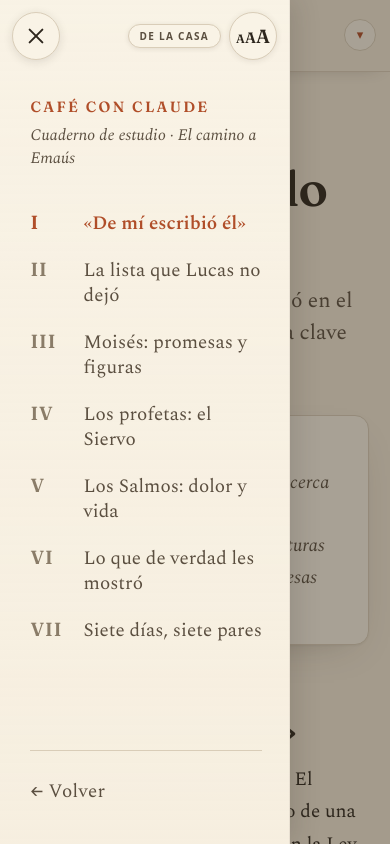
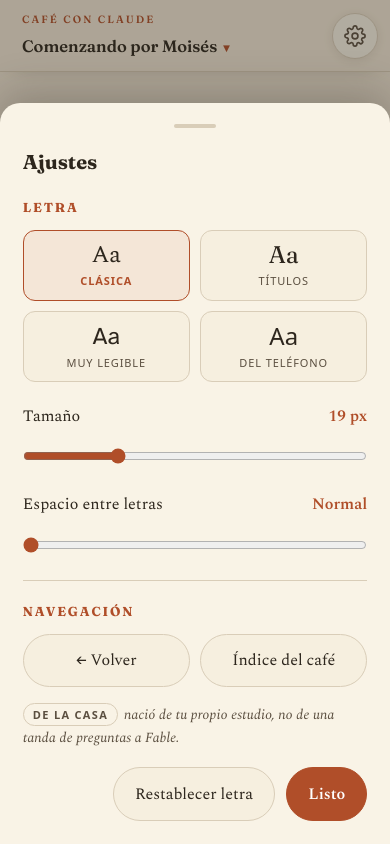
Before and after one commit to giannifontanot/coffee-with-claude, a plain HTML site: page comenzando-por-moises.html in a window 390 px wide. Both pictures are taken after a click on the button "Ajustes: letra y navegación". Shown: the top 844 px of the page. Drawn offline with nearby package versions, Linux system fonts and the light colour scheme.

Commit message:
Moisés: engrane de Ajustes (letra + volver + índice); sin ☰ en el teléfono
Co-Authored-By: Claude Opus 5.5 <noreply@anthropic.com>
Claude-Session: https://claude.ai/code/session_012btxuzZZvXQaJWohrECjQu

```diff
--- a/comenzando-por-moises.html
+++ b/comenzando-por-moises.html
@@ -93,7 +93,7 @@
     -webkit-backdrop-filter: blur(10px); backdrop-filter: blur(10px);
     border-bottom: 1px solid var(--line);
     display: flex; align-items: center; gap: 12px;
-    padding: env(safe-area-inset-top) 10px 0 70px;
+    padding: env(safe-area-inset-top) 12px 0 18px;
     letter-spacing: 0;
     box-shadow: 0 6px 18px -14px rgba(45,38,29,.45);
   }
@@ -117,13 +117,38 @@
     -webkit-tap-highlight-color: transparent;
   }
   .barra-top .rotulo .textos { flex: 1; min-width: 0; }
-  .barra-top .rotulo .flecha {
+  .barra-top .rotulo .flecha-vieja {
     flex-shrink: 0; width: 32px; height: 32px; border-radius: 50%;
     display: inline-flex; align-items: center; justify-content: center;
     background: var(--card); border: 1px solid var(--line); color: var(--terracotta);
     font-size: 13px; transition: transform .25s ease;
   }
-  .barra-top .rotulo[aria-expanded="true"] .flecha { transform: rotate(180deg); }
+  .barra-top .rotulo { flex: 1; min-width: 0; }
+  .barra-top .donde { display: flex; align-items: baseline; gap: 6px; }
+  .barra-top #donde { overflow: hidden; text-overflow: ellipsis; white-space: nowrap; min-width: 0; transition: opacity .2s ease; }
+  .barra-top #donde.cambia { opacity: 0; }
+  .barra-top .caret { flex-shrink: 0; color: var(--terracotta); font-size: 12px; transition: transform .25s ease; }
+  .barra-top .rotulo[aria-expanded="true"] .caret { transform: rotate(180deg); }
+  /* Engrane: abre los ajustes (letra y navegación) */
+  .engrane {
+    flex-shrink: 0; width: 46px; height: 46px; border-radius: 50%; padding: 0; cursor: pointer;
+    display: inline-flex; align-items: center; justify-content: center;
+    background: var(--card); border: 1px solid var(--line); color: var(--ink-soft);
+    box-shadow: 0 2px 10px rgba(45,38,29,0.10); -webkit-tap-highlight-color: transparent;
+    transition: transform .3s ease, color .2s;
+  }
+  .engrane:active { transform: rotate(45deg); color: var(--terracotta); }
+  /* En el teléfono ya no hay ☰: la lista de secciones y el engrane lo reemplazan */
+  @media (max-width: 999px) {
+    #nav-toggle, #nav-scrim, body nav.sidebar { display: none; }
+  }
+  /* Ajustes: sección de navegación */
+  .dlg-in h3 { font-family: 'Fraunces', serif; font-size: 13px; letter-spacing: .14em; text-transform: uppercase; color: var(--terracotta); margin: 0 0 .6rem; }
+  .dlg-in .bloque + .bloque { border-top: 1px solid var(--line); margin-top: .4rem; padding-top: 1rem; }
+  .nav-ajustes { display: grid; grid-template-columns: 1fr 1fr; gap: .55rem; margin-bottom: .8rem; }
+  .nav-ajustes .btn { width: 100%; text-align: center; text-decoration: none; display: inline-flex; align-items: center; justify-content: center; }
+  .origen-nota { font-size: 14px; color: var(--ink-soft); font-style: italic; margin: 0 0 .9rem; }
+  .origen-nota b { font-style: normal; font-family: ui-sans-serif, system-ui, sans-serif; font-size: 11px; letter-spacing: .12em; text-transform: uppercase; border: 1px solid var(--line); border-radius: 999px; padding: 3px 9px; margin-right: 6px; color: var(--muted); }
   /* En el teléfono, la línea de avance corre por el borde de abajo de la barra */
   @media (max-width: 999px) {
     .progress-bar { top: calc(71px + env(safe-area-inset-top)); z-index: 61; height: 2px; }
@@ -380,7 +405,7 @@
   dialog.dlg-letra::backdrop { background: rgba(45,38,29,.35); }
   dialog.dlg-letra[open] { animation: subir .28s cubic-bezier(.2,.8,.2,1); }
   @keyframes subir { from { transform: translateY(100%); } to { transform: none; } }
-  .dlg-in { padding: 1.1rem 1.2rem calc(1.2rem + env(safe-area-inset-bottom)); }
+  .dlg-in { padding: 1.1rem 1.2rem calc(1.2rem + env(safe-area-inset-bottom)); max-height: 92dvh; overflow-y: auto; }
   .dlg-in .asa { width: 42px; height: 4px; border-radius: 4px; background: var(--line); margin: 0 auto .9rem; }
   .dlg-in h2 { font-family: 'Fraunces', serif; font-size: 20px; margin-bottom: .9rem; }
   .fams { display: grid; grid-template-columns: 1fr 1fr; gap: .55rem; margin-bottom: 1.1rem; }
@@ -435,9 +460,11 @@
   <button class="rotulo" id="rotulo" type="button" aria-expanded="false" aria-controls="lista-secciones" aria-label="Ver las secciones">
     <span class="textos">
       <span class="marca-sitio">Café con Claude</span>
-      <span class="donde" id="donde">Comenzando por Moisés</span>
+      <span class="donde"><span id="donde">Comenzando por Moisés</span><span class="caret" aria-hidden="true">▾</span></span>
     </span>
-    <span class="flecha" aria-hidden="true">▾</span>
+  </button>
+  <button class="engrane" id="btn-ajustes" type="button" aria-label="Ajustes: letra y navegación">
+    <svg viewBox="0 0 24 24" width="22" height="22" aria-hidden="true"><path fill="none" stroke="currentColor" stroke-width="1.8" stroke-linecap="round" stroke-linejoin="round" d="M12 15.2a3.2 3.2 0 1 0 0-6.4 3.2 3.2 0 0 0 0 6.4Z"/><path fill="none" stroke="currentColor" stroke-width="1.8" stroke-linecap="round" stroke-linejoin="round" d="M19.4 15a1.7 1.7 0 0 0 .34 1.87l.06.06a2 2 0 1 1-2.83 2.83l-.06-.06a1.7 1.7 0 0 0-1.87-.34 1.7 1.7 0 0 0-1.03 1.56V21a2 2 0 1 1-4 0v-.09a1.7 1.7 0 0 0-1.11-1.56 1.7 1.7 0 0 0-1.87.34l-.06.06a2 2 0 1 1-2.83-2.83l.06-.06A1.7 1.7 0 0 0 4.6 15a1.7 1.7 0 0 0-1.56-1.03H3a2 2 0 1 1 0-4h.09A1.7 1.7 0 0 0 4.65 8.9a1.7 1.7 0 0 0-.34-1.87l-.06-.06a2 2 0 1 1 2.83-2.83l.06.06a1.7 1.7 0 0 0 1.87.34H9a1.7 1.7 0 0 0 1.03-1.56V3a2 2 0 1 1 4 0v.09a1.7 1.7 0 0 0 1.03 1.56 1.7 1.7 0 0 0 1.87-.34l.06-.06a2 2 0 1 1 2.83 2.83l-.06.06a1.7 1.7 0 0 0-.34 1.87V9c.26.6.85 1 1.51 1H21a2 2 0 1 1 0 4h-.09c-.66 0-1.25.4-1.51 1Z"/></svg>
   </button>
 </div>
 <div id="lista-scrim"></div>
@@ -664,7 +691,9 @@
 <dialog id="dlgLetra" class="dlg-letra" aria-labelledby="dlgLetraTit">
   <div class="dlg-in">
     <div class="asa" aria-hidden="true"></div>
-    <h2 id="dlgLetraTit">Letra</h2>
+    <h2 id="dlgLetraTit">Ajustes</h2>
+    <div class="bloque">
+    <h3>Letra</h3>
     <div class="fams" role="group" aria-label="Fuente">
       <button type="button" class="fam" data-fam="spectral"><span class="muestra" style="font-family:'Spectral',serif">Aa</span><span class="nom">Clásica</span></button>
       <button type="button" class="fam" data-fam="fraunces"><span class="muestra" style="font-family:'Fraunces',serif">Aa</span><span class="nom">Títulos</span></button>
@@ -677,8 +706,17 @@
     <label class="deslizador">Espacio entre letras <output id="letraEspVal">Normal</output>
       <input type="range" id="letraEsp" min="0" max="0.2" step="0.01" value="0">
     </label>
+    </div>
+    <div class="bloque">
+    <h3>Navegación</h3>
+    <div class="nav-ajustes">
+      <button class="btn" type="button" onclick="if (history.length > 1) { history.back(); } else { location.href = 'index.html'; }">← Volver</button>
+      <a class="btn" href="index.html">Índice del café</a>
+    </div>
+    <p class="origen-nota"><b>De la casa</b>nació de tu propio estudio, no de una tanda de preguntas a Fable.</p>
+    </div>
     <div class="acciones">
-      <button class="btn" id="btnLetraReset" type="button">Restablecer</button>
+      <button class="btn" id="btnLetraReset" type="button">Restablecer letra</button>
       <button class="btn primario" id="btnLetraListo" type="button">Listo</button>
     </div>
   </div>
@@ -720,6 +758,10 @@
     fams.forEach(function (b) { b.addEventListener('click', function () { letra.fam = b.dataset.fam; aplicar(true); }); });
     document.getElementById('btnLetraReset').addEventListener('click', function () { letra = { fam: DEF.fam, tam: DEF.tam, esp: DEF.esp }; aplicar(true); });
     document.getElementById('btnLetraListo').addEventListener('click', function () { dlg.close(); });
+    document.getElementById('btn-ajustes').addEventListener('click', function () {
+      aplicar(false);
+      if (dlg.showModal) dlg.showModal(); else dlg.setAttribute('open', '');
+    });
     document.getElementById('btn-letra').addEventListener('click', function () {
       aplicar(false);
       if (dlg.showModal) dlg.showModal(); else dlg.setAttribute('open', '');
```
